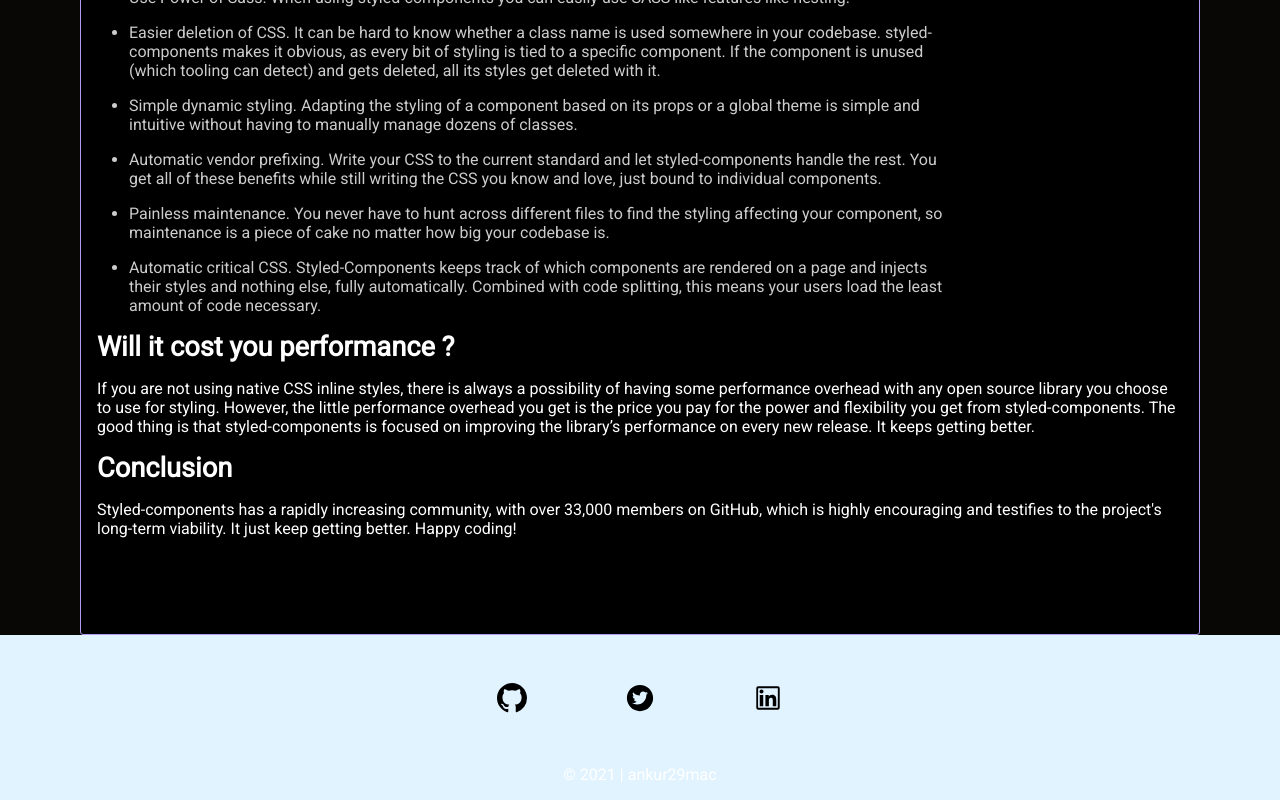
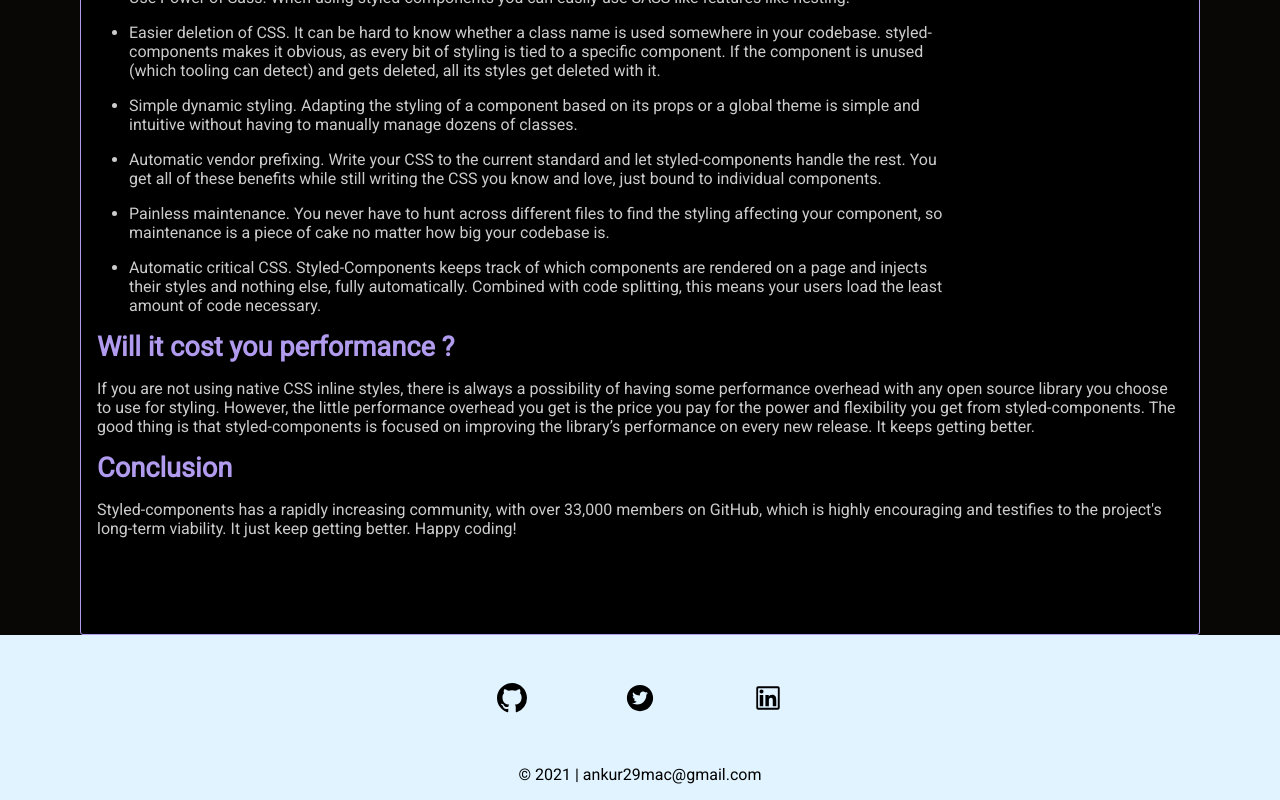
Before and after one commit to a1nkur/mark3-portfolio, a React (Create React App) app: page /blogs/blog2 in a window 1280 px wide. Shown: the part 875-1675 px from the top of the page. Built offline with nearby package versions, Linux system fonts and the light colour scheme.

Commit message:
style : changed some css

```diff
--- a/src/App.js
+++ b/src/App.js
@@ -54,7 +54,7 @@ const AppContainer = styled.div`
   h4,
   h5,
   h6,
-  p {
+  /* p {
     color: ${props => props.theme.syntax};
-  }
+  } */
 `;
--- a/src/Components/Footer.jsx
+++ b/src/Components/Footer.jsx
@@ -17,7 +17,7 @@ const Footer = () => {
         </a>
       </Links>
       <FooterText>
-        <p> © 2021 | ankur29mac</p>
+        <p> © 2021 | ankur29mac@gmail.com</p>
       </FooterText>
     </FooterContainer>
   );
@@ -38,8 +38,10 @@ const FooterContainer = styled.footer`
   justify-content: flex-end;
 `;
 const FooterText = styled.footer`
-  color: #000;
   padding-bottom: 1rem;
+  p {
+    color: #000;
+  }
 `;
 const Links = styled.div`
   padding: 3rem 0rem;
```
